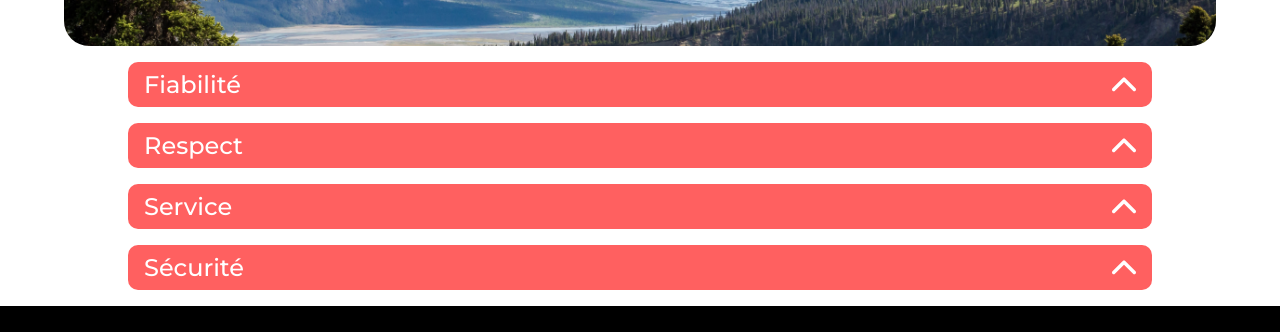
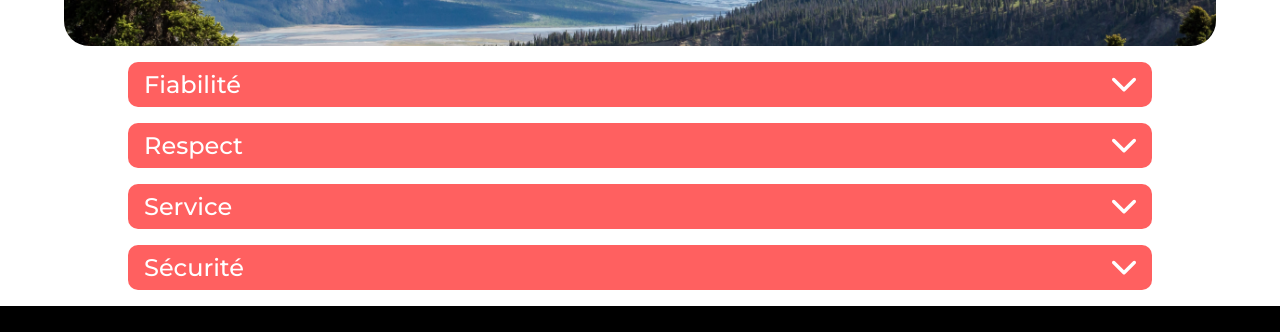
Before and after one commit to jajadiff/p8-kasa, a React (Create React App) app: page /about in a window 1280 px wide. Shown: the part 315-647 px from the top of the page. Built offline with nearby package versions, Linux system fonts and the light colour scheme.

Commit message:
update style

```diff
--- a/sass/components/_toggle.scss
+++ b/sass/components/_toggle.scss
@@ -17,5 +17,5 @@
 }
 
 .toggle__arrow--open {
-    transform: rotate(-0deg);
+    transform: rotate (0deg);
 }
--- a/src/styles/main.css
+++ b/src/styles/main.css
@@ -397,6 +397,15 @@ body {
   margin: 0;
 }
 
+.toggle__arrow {
+  transition: transform 0.2s ease-in-out;
+  transform: rotate(180deg);
+}
+
+.toggle__arrow--open {
+  transform: rotate 0deg;
+}
+
 .abouttoggle {
   display: flex;
   flex-direction: column;
```
Also changed, not shown: 1 other file (tests, documents, lock files or other folders).
